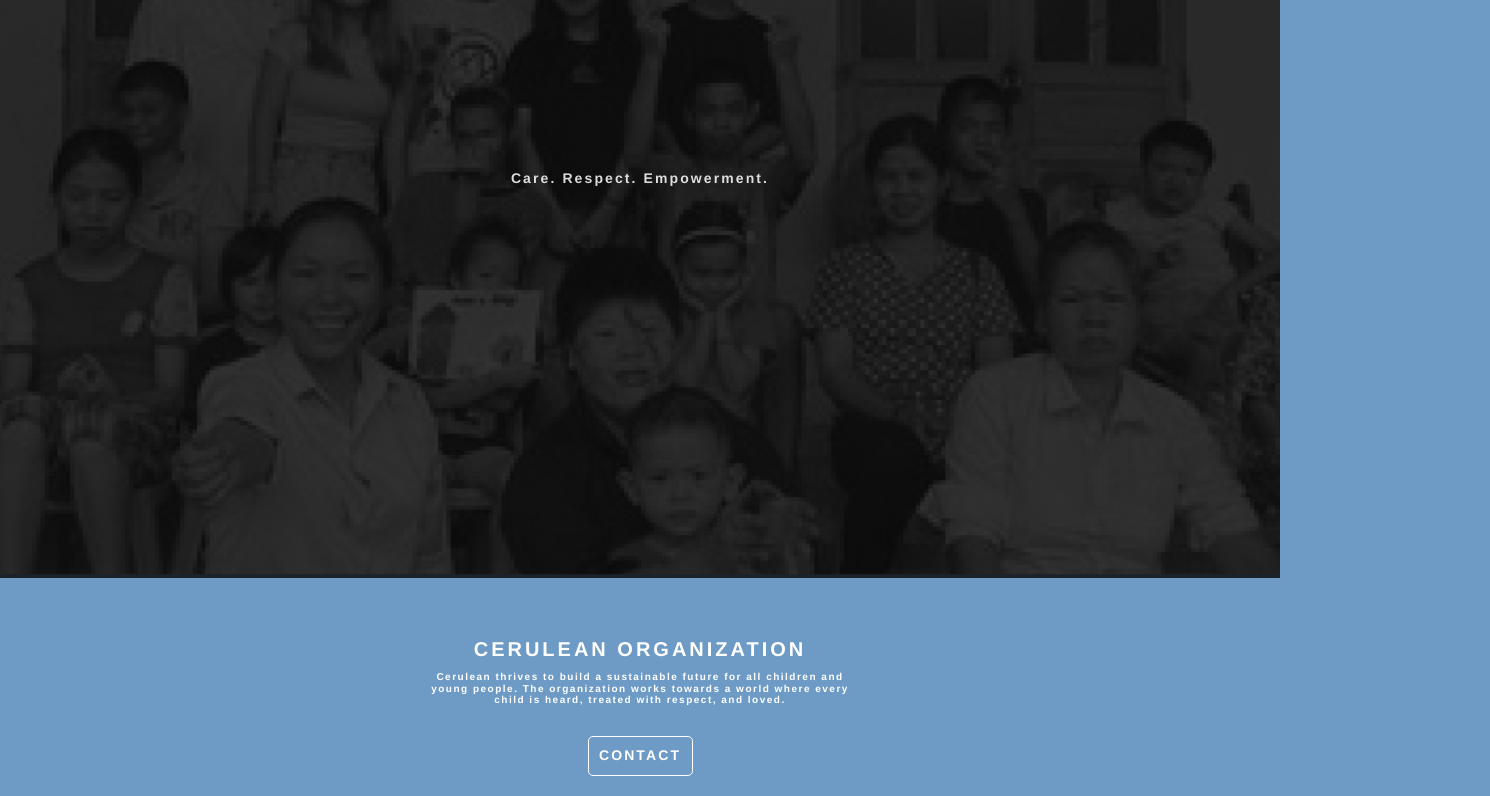
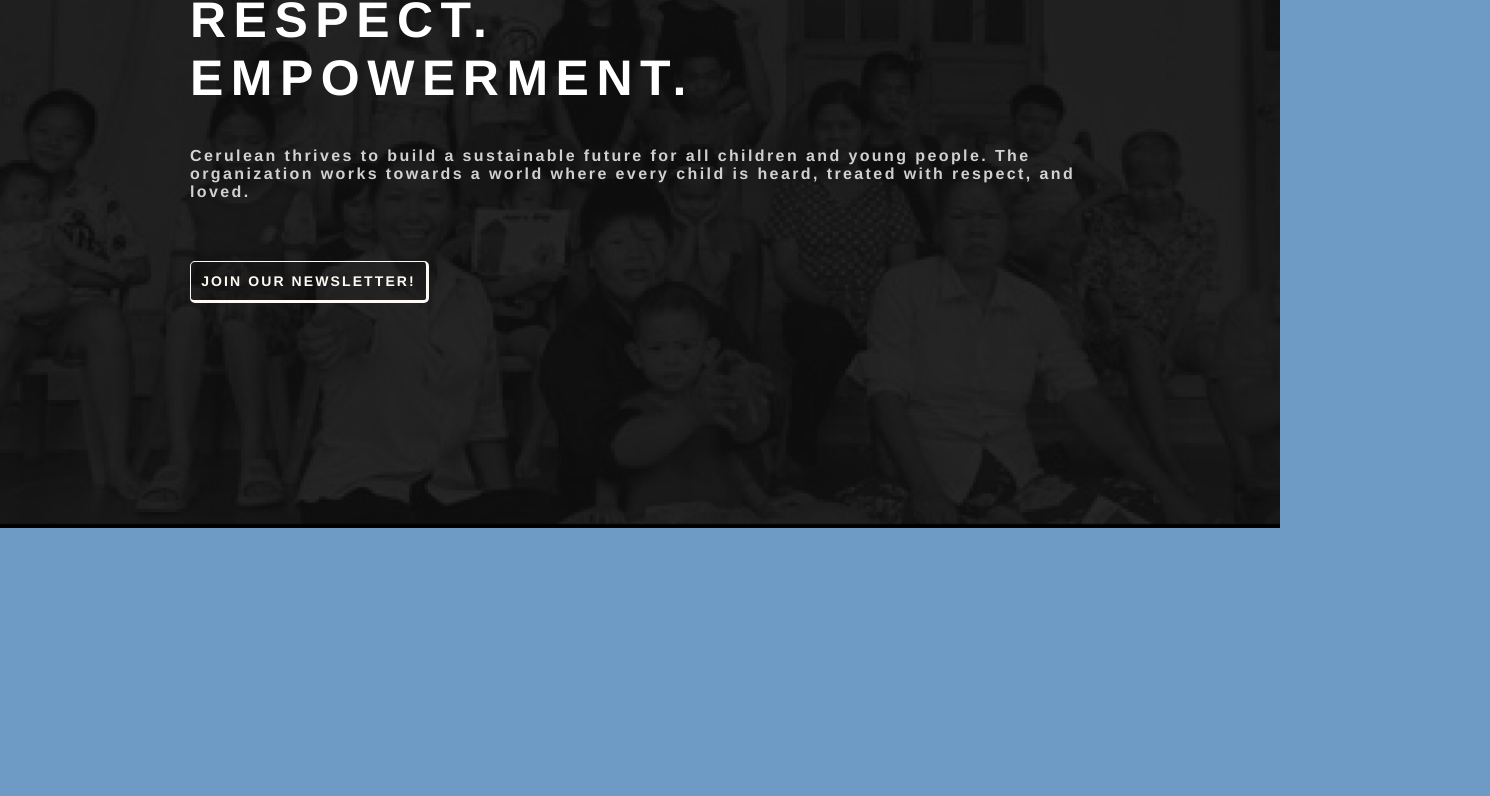
Before and after one commit to patfire12345/cerulean, a Next.js app: page / in a window 1280 px wide. Shown: the part 358-1154 px from the top of the page, 1490 px wide, since content can reach past the window. After the commit the page ends 886 px from the top, so only its background shows below. Built offline with nearby package versions, Linux system fonts and the light colour scheme.

Commit message:
<update> Home page renovated

```diff
--- a/components/HomeImage.js
+++ b/components/HomeImage.js
@@ -1,12 +1,21 @@
 import Image from "next/image";
+import WhiteButton from "../components/WhiteButton";
+import { data } from "../components/data";
+import HomeImageCSS from "../styles/HomeImage.module.css";
 
-const HomeImage = ({ imagetextCSS, imageCSS, image, imagetext, alt = "" }) => {
+const HomeImage = () => {
   return (
-    <div className={imageCSS}>
-      <div className={imagetextCSS}>{imagetext}</div>
+    <div className={HomeImageCSS.image}>
+      <div className={HomeImageCSS.imagecontainer}>
+        <div className={HomeImageCSS.imagetext}>{data.home.imagetext}</div>
+        <div className={HomeImageCSS.destext}>{data.home.text}</div>
+        <div className={HomeImageCSS.button}>
+          <WhiteButton>{data.home.button}</WhiteButton>
+        </div>
+      </div>
       <Image
-        src={image}
-        alt={alt}
+        src={data.home.image}
+        alt={data.home.alt}
         fill={true}
         quality={100}
         style={{ objectFit: "cover" }}
--- a/components/data.js
+++ b/components/data.js
@@ -4,11 +4,9 @@
     links: ["", "about", "projects", "join", "contact"],
   },
   home: {
-    title: "CERULEAN ORGANIZATION",
     text: "Cerulean thrives to build a sustainable future for all children and young people. The organization works towards a world where every child is heard, treated with respect, and loved.",
-    imagetext: "Care. Respect. Empowerment.",
-    button: "CONTACT",
-    link: "/contact",
+    imagetext: "CARE. \nRESPECT. \nEMPOWERMENT.",
+    button: "JOIN OUR NEWSLETTER!",
     image: "/home_img.png",
     alt: "home",
   },
--- a/pages/index.js
+++ b/pages/index.js
@@ -2,7 +2,7 @@
 import HomeImage from "../components/HomeImage";
 import HomeCSS from "../styles/Home.module.css";
 import { data } from "../components/data";
-import Button from "../components/Button";
+import WhiteButton from "../components/WhiteButton";
 
 export default function Home() {
   return (
@@ -11,22 +11,7 @@
         <title>Cerulean | Home</title>
         <meta name="keywords" content="cerulean" />
       </Head>
-      <HomeImage
-        imagetextCSS={HomeCSS.imagetext}
-        imageCSS={HomeCSS.image}
-        image={data.home.image}
-        imagetext={data.home.imagetext}
-        alt={data.home.alt}
-      />
-      <div>
-        <div className={HomeCSS.title}>{data.home.title}</div>
-        <div className={HomeCSS.text}>{data.home.text}</div>
-        <div className={HomeCSS.buttoncontainer}>
-          <Button buttonLink={data.home.link} buttonCSS={HomeCSS.button}>
-            {data.home.button}
-          </Button>
-        </div>
-      </div>
+      <HomeImage />
     </div>
   );
 }
--- a/styles/Button.module.css
+++ b/styles/Button.module.css
@@ -32,8 +32,8 @@
     line-height: 19px;
     letter-spacing: 0.15em;
 
-    margin: 20px;
-    width: 103px;
+    margin: 20px 0;
+    width: 235px;
     height: 38px;
     border-radius: 5px;
 }
--- a/styles/Home.module.css
+++ b/styles/Home.module.css
@@ -5,53 +5,16 @@
   flex-direction: column;
 }
 
-.image {
-  margin: 50px;
-  position: relative;
+.text {
   display: flex;
-  align-items: center;
-  justify-content: center;
-  height: 100vh;
-  width: 100vw;
-}
+  text-align: left;
+  justify-content: left;
 
-.imagetext {
-  display: flex;
-  align-items: center;
-  justify-content: center;
-  height: 100%;
-  width: 100%;
-  position: absolute;
-  /* background-color: #0e0e0e; */
-  font-size: 14px;
-  line-height: 16.1px;
-  letter-spacing: 0.15em;
-  opacity: 0.85;
-  z-index: 2;
-}
-
-.title {
-  display: flex;
-  align-items: center;
-  justify-content: center;
-
-  font-size: 20px;
-  line-height: 23px;
+  font-size: 15px;
+  line-height: auto;
   letter-spacing: 0.15em;
 
-  margin: 10px;
-}
-
-.text {
-  display: flex;
-  text-align: center;
-  justify-content: center;
-
-  font-size: 10px;
-  line-height: 11.5px;
-  letter-spacing: 0.15em;
-
-  width: 430px;
+  width: 903px;
   margin: 10px;
 }
 
--- /dev/null
+++ b/styles/HomeImage.module.css
@@ -0,0 +1,46 @@
+.image {
+    position: relative;
+    display: flex;
+    align-items: center;
+    justify-content: center;
+    height: 100vh;
+    width: 100vw;
+  }
+
+.imagecontainer {
+    position: absolute;
+    z-index: 2;
+
+    width: 900px;
+}
+
+.imagetext {
+    display: flex;
+    align-items:flex-start;
+    justify-content:flex-start;
+    height: 100%;
+    width: 100%;
+    padding-right: 400px;
+    /* background-color: #0e0e0e; */
+    font-size: 50px;
+    line-height: auto;
+    letter-spacing: 0.15em;
+
+    white-space: pre-wrap;
+  }
+
+  .destext {
+    display: flex;
+    align-items:flex-start;
+    justify-content:flex-start;
+
+    opacity: 0.8;
+    margin: 40px 0;
+    letter-spacing: 0.15em;
+  }
+
+  .button {
+    display: flex;
+    align-items:flex-start;
+    justify-content:flex-start;
+  }
```
Also changed, not shown: public/home_img.png.
